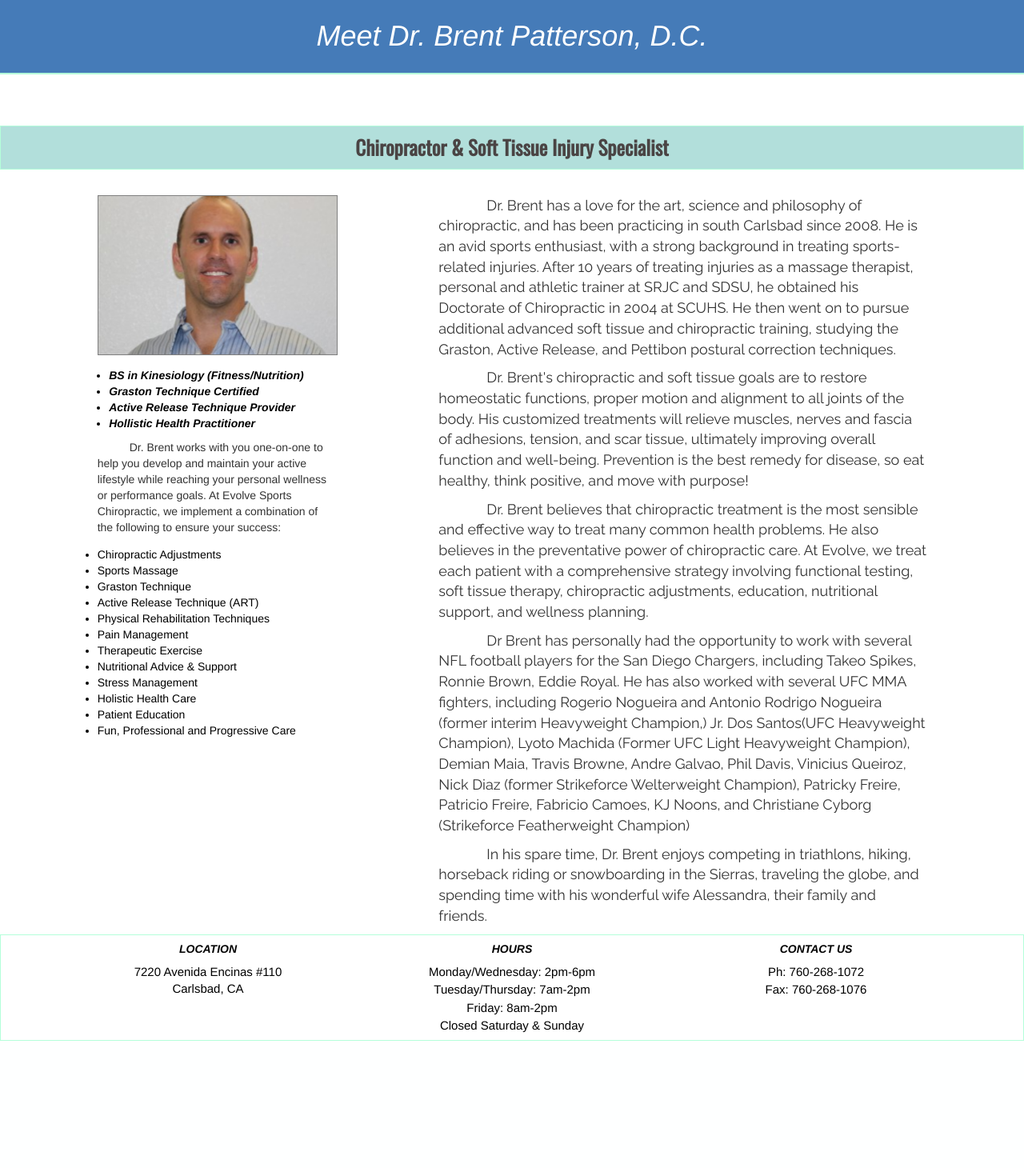
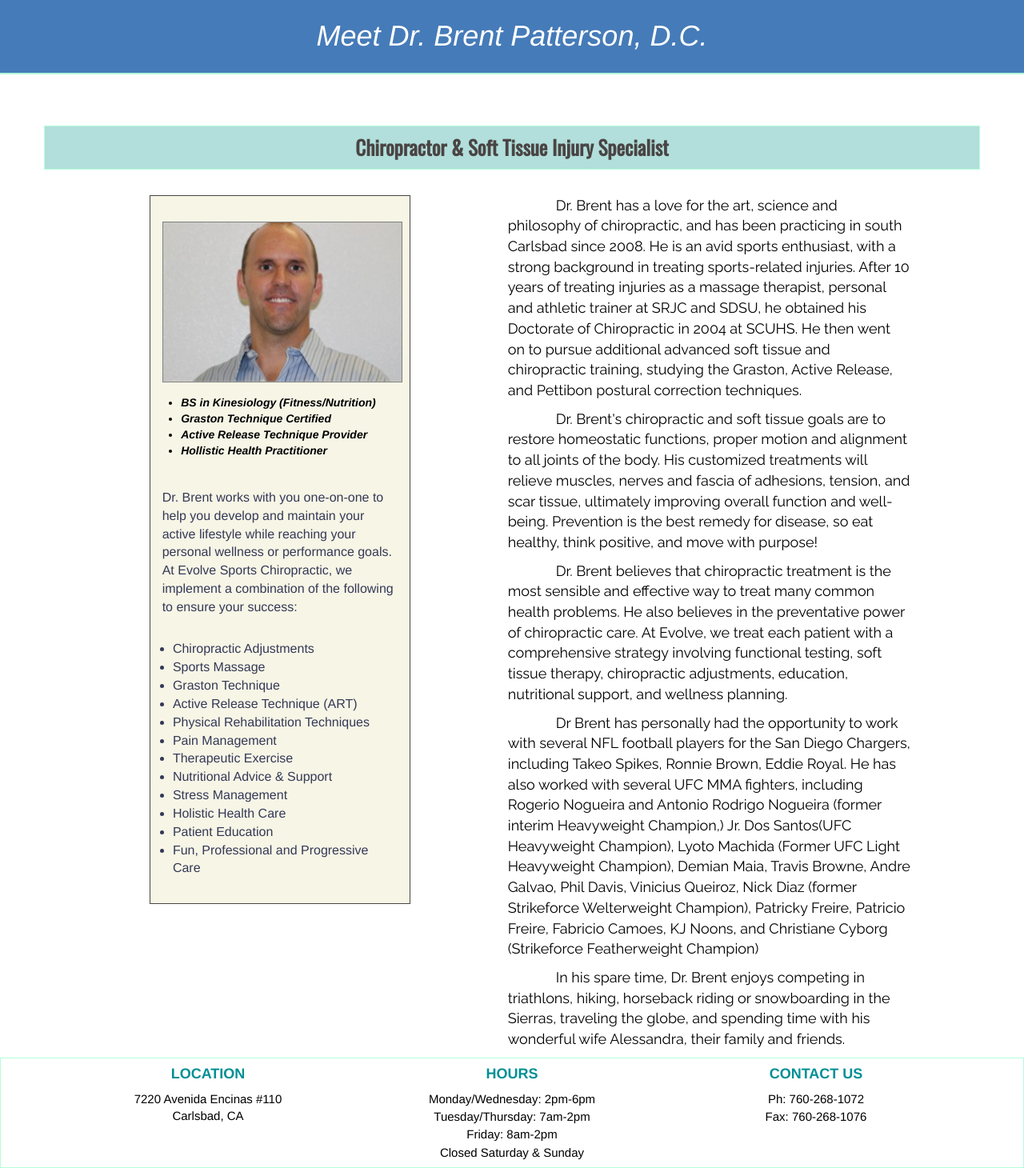
Before and after one commit to kcharner/chiro_to_publish, a PHP site: page /about.html in a window 1280 px wide. Shown: the part 154-1614 px from the top of the page at 80% size. Before the commit the page ends 1455 px from the top, so only its background shows below. Run offline with PHP 8.4, Linux system fonts and the light colour scheme; some libraries are stand-ins or nearby versions.

Commit message:
updated footers, updated styling of sidebar on about page

```diff
--- a/about.html
+++ b/about.html
@@ -60,7 +60,8 @@
 	</nav>
 	<section id="content">
 		<h1 id="headline">Meet Dr. Brent Patterson, D.C.</h1>
-			<h2 class="subHeaders" id="tagline">Chiropractor &amp; Soft Tissue Injury Specialist</h2>
+			<h2 class="container subHeaders" id="tagline">Chiropractor &amp; Soft Tissue Injury Specialist</h2>
+			<div id="docContent">
 			<div class="col-lg-3 col-lg-offset-1" id="info">
 				<div id="image-carousel-about" class="carousel slide">
 				 	<div class="carousel-inner" role="listbox">
@@ -86,8 +87,8 @@
 						</ul>
 					</div>
 				</div>
-				<div>
-					<p id="aboutStatement">Dr. Brent works with you one-on-one to help you develop and maintain your active lifestyle while reaching your personal wellness or performance goals. At Evolve Sports Chiropractic, we implement a combination of the following to ensure your success:</p>
+				<div id="aboutDiv">
+					<p>Dr. Brent works with you one-on-one to help you develop and maintain your active lifestyle while reaching your personal wellness or performance goals. At Evolve Sports Chiropractic, we implement a combination of the following to ensure your success:</p>
 						<ul id="methods" >
 							<li>Chiropractic Adjustments</li>
 							<li>Sports Massage</li>
@@ -105,7 +106,7 @@
 					</div>
 				</div>
 			</div>
-			<div class="col-lg-6 col-lg-offset-1" id="summary">
+			<div class="col-lg-5 col-lg-offset-1" id="summary">
 				<h4 id="about">About</h4>
 				<p class="bio">Dr. Brent has a love for the art, science and philosophy of chiropractic, and has been practicing in south Carlsbad since 2008. He is an avid sports enthusiast, with a strong background in treating sports-related injuries. After 10 years of treating injuries as a massage therapist, personal and athletic trainer at SRJC and SDSU, he obtained his Doctorate of Chiropractic in 2004 at SCUHS. He then went on to pursue additional advanced soft tissue and chiropractic training, studying the Graston, Active Release, and Pettibon postural correction techniques.</p>
 				<p class="bio">Dr. Brent's chiropractic and soft tissue goals are to restore homeostatic functions, proper motion and alignment to all joints of the body. His customized treatments will relieve muscles, nerves and fascia of adhesions, tension, and scar tissue, ultimately improving overall function and well-being. Prevention is the best remedy for disease, so eat healthy, think positive, and move with purpose!</p>
@@ -118,18 +119,18 @@
 	<footer class="footer">
     	<div class="container">
     		<div class="col-lg-4">
-    			<h5 class="h5">LOCATION</h5>
+    			<h5 class="contactDetails">LOCATION</h5>
     			<a href="contact.html" class="details">7220 Avenida Encinas #110<br>Carlsbad, CA</a>
     		</div>
     		<div class="col-lg-4">
-    			<h5 class="h5">HOURS</h5>
+    			<h5 class="contactDetails">HOURS</h5>
     			<p class="details">Monday/Wednesday: 2pm-6pm</p>
     			<p class="details">Tuesday/Thursday: 7am-2pm</p>
     			<p class="details">Friday: 8am-2pm</p>
     			<p class="details">Closed Saturday & Sunday</p>
     		</div>
     		<div class="col-lg-4">
-    			<h5 class="h5">CONTACT US</h5>
+    			<h5 class="contactDetails">CONTACT US</h5>
     			<p class="details">Ph: 760-268-1072</p>
     			<p class="details">Fax: 760-268-1076</p>
     		</div>
--- a/appoints.html
+++ b/appoints.html
@@ -122,16 +122,16 @@
 	<footer class="footer">
     	<div class="container">
     		<div class="footerblock col-lg-4">
-    			<h5 class="h5">LOCATION</h5>
+    			<h5 class="contactDetails">LOCATION</h5>
     			<a href="contact.html" class="details">7220 Avenida Encinas #110<br>Carlsbad, CA</a>
     		</div>
     		<div class= "col-lg-4 " id="footblockright">
-    			<h5 class="h5">CONTACT US</h5>
+    			<h5 class="contactDetails">CONTACT US</h5>
     			<p class="details">Ph: 760-268-1072</p>
     			<p class="details">Fax: 760-268-1076</p>
     		</div>
     		<div class=" nonfooterblock col-lg-4">
-    			<h5 class="h5">HOURS</h5>
+    			<h5 class="contactDetails">HOURS</h5>
     			<p class="details">Monday/Wednesday: 2pm-6pm</p>
     			<p class="details">Tuesday/Thursday: 7am-2pm</p>
     			<p class="details">Friday: 8am-2pm</p>
--- a/assets/css/style.css
+++ b/assets/css/style.css
@@ -64,9 +64,11 @@ footer {
 	padding-bottom: .5%;
 }
 
-.h5 {
+.contactDetails {
+	text-align: center;
 	font-weight: bold;
-	font-style: italic;
+	font-size: 18px;
+	color: #008F95;
 }
 
 .details {
@@ -262,6 +264,12 @@ footer {
 	font-family: Raleway;
 	font-size: 18px;
 	text-indent: 60px;
+	color: black;
+}
+
+#docContent {
+	width: 85%;
+	margin-left: 7.5%;
 }
 
 #tagline {
@@ -275,19 +283,38 @@ footer {
 	font-size: 25px;
 }
 
+.d-block img-fluid {
+	width: 90%;
+	margin: 0%;
+	margin-left: 5%;
+	padding: 0%;
+}
+
+#info {
+	width: 30%;
+	background-color: #F7F5E6;
+	padding-top: 3%;
+	padding-bottom: 2%;
+	border: 1px solid #4A4444;
+}
+
 #credentials {
+	margin-left: 3%;
 	padding-left: 5%;
 	padding-top: 5%;
 }
 
-#methods {
-	margin-top: 5%;
-	color: black;
-	list-style-type:disc;
+#aboutDiv {
+	margin-top: 13%;
+	margin-left: 0%;
+	font-size: 16px;
+	color: #343956;
 }
 
-#aboutStatement{
-	text-indent: 40px;
+#methods {
+	margin-top: 10%;
+	margin-left: 4.5%;
+	list-style-type:disc;
 }
 
 #about {
@@ -401,13 +428,6 @@ footer {
 	width: 100%;
 }
 
-.contactDetails {
-	text-align: center;
-	font-weight: bold;
-	font-size: 18px;
-	color: #008F95;
-}
-
 .details {
 	text-align: center;
 	font-size: 15px;
@@ -430,7 +450,7 @@ footer {
 }
 
 #et_contact_form {
-	background-color: #E0E0E0;
+	background-color:  #F7F5E6;
 	border-radius: 15px;
 	border: 1px solid #4A4444;
 	padding: 3%;
```
Also changed, not shown: testimonials.html (+4 -4 lines).
